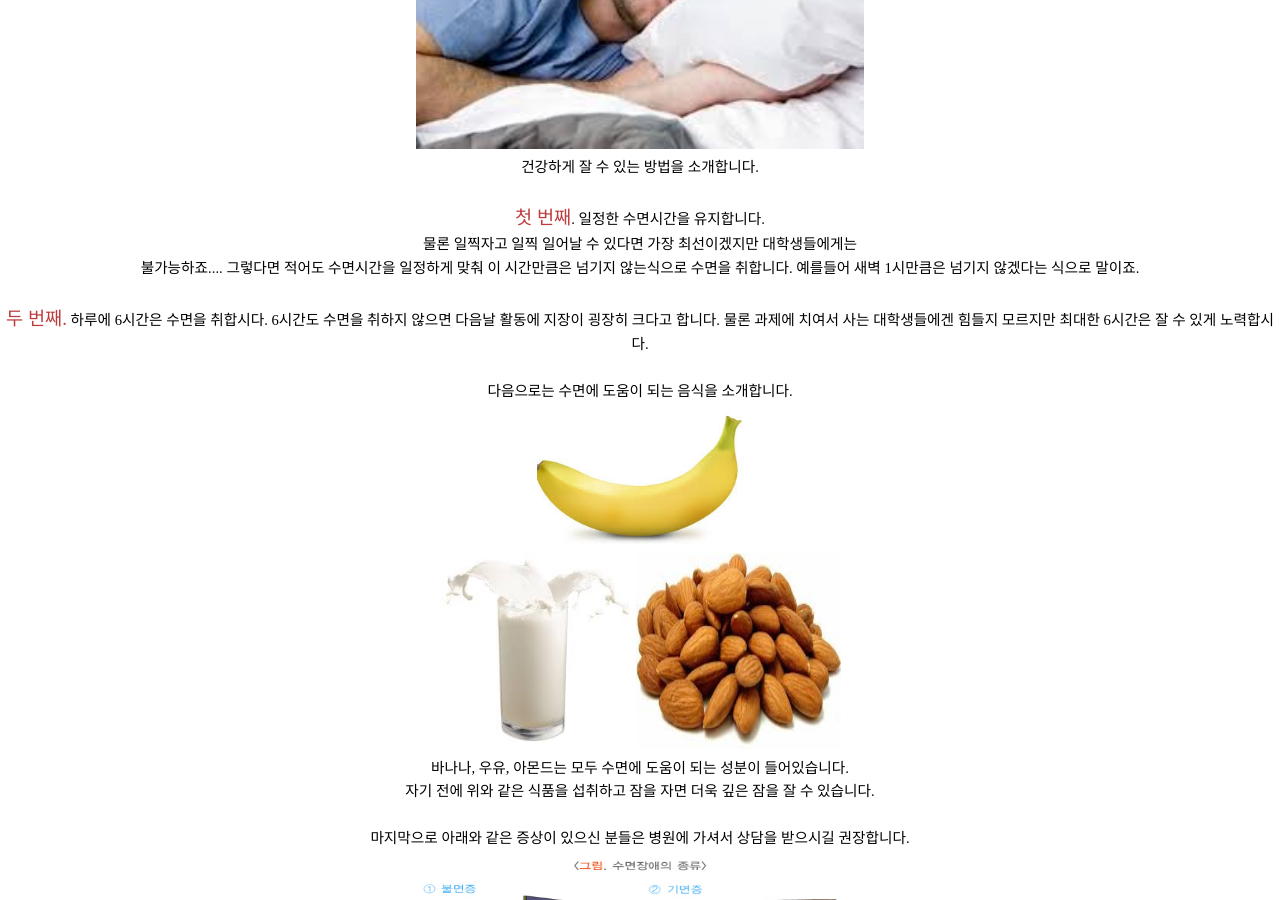
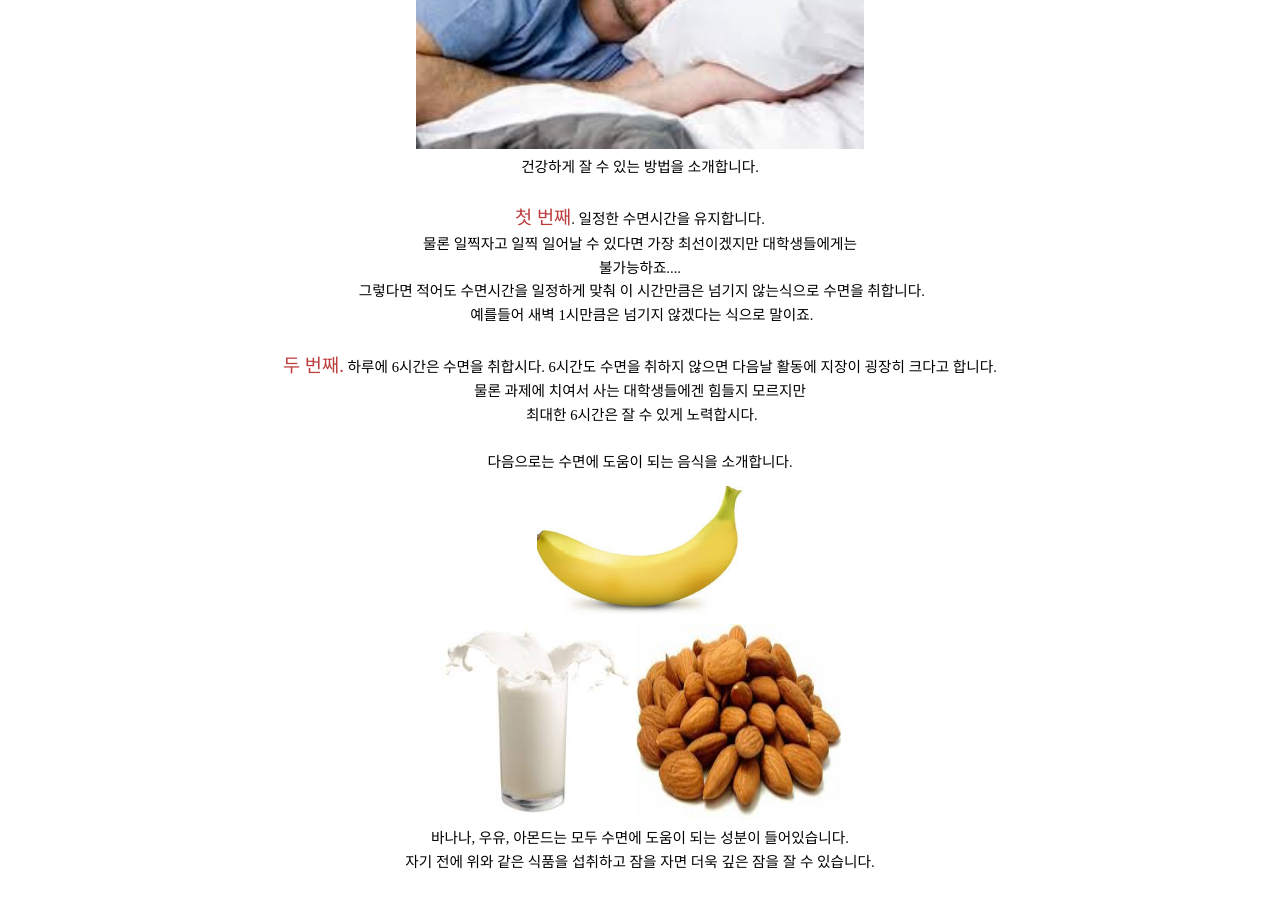
Before and after one commit to kuthealth/kuthealth.github.com, a Jekyll site: the page built from page/sleeping.html, in a window 1280 px wide and 900 px high, scrolled down 477 px. Built offline with Jekyll 4.4.1, drawn with Linux system fonts in a browser that asks for light colours.

Commit message:
Update sleeping.html

```diff
--- a/page/sleeping.html
+++ b/page/sleeping.html
@@ -168,11 +168,19 @@ div.HStyle13
 
 <P CLASS=HStyle0 STYLE='text-align:center;'><SPAN STYLE='font-size:11.0pt;font-family:"새굴림";line-height:160%'>물론 일찍자고 일찍 일어날 수 있다면 가장 최선이겠지만 대학생들에게는</SPAN></P>
 
-<P CLASS=HStyle0 STYLE='text-align:center;'><SPAN STYLE='font-size:11.0pt;font-family:"새굴림";line-height:160%'>불가능하죠.... 그렇다면 적어도 수면시간을 일정하게 맞춰 이 시간만큼은 넘기지 않는식으로 수면을 취합니다. 예를들어 새벽 1시만큼은 넘기지 않겠다는 식으로 말이죠.</SPAN></P>
+<P CLASS=HStyle0 STYLE='text-align:center;'><SPAN STYLE='font-size:11.0pt;font-family:"새굴림";line-height:160%'>불가능하죠....</SPAN></P>
+
+<P CLASS=HStyle0 STYLE='text-align:center;'><SPAN STYLE='font-size:11.0pt;font-family:"새굴림";line-height:160%'>&nbsp;그렇다면 적어도 수면시간을 일정하게 맞춰 이 시간만큼은 넘기지 않는식으로 수면을 취합니다.</SPAN></P>
+
+<P CLASS=HStyle0 STYLE='text-align:center;'><SPAN STYLE='font-size:11.0pt;font-family:"새굴림";line-height:160%'>&nbsp;예를들어 새벽 1시만큼은 넘기지 않겠다는 식으로 말이죠.</SPAN></P>
 
 <P CLASS=HStyle0 STYLE='text-align:center;'><SPAN STYLE='font-size:11.0pt;font-family:"새굴림";line-height:160%'><BR></SPAN></P>
 
-<P CLASS=HStyle0 STYLE='text-align:center;'><SPAN STYLE='font-size:14.0pt;font-family:"새굴림";font-weight:"bold";color:#bd3d3d;line-height:160%'>두 번째.</SPAN><SPAN STYLE='font-size:11.0pt;font-family:"새굴림";line-height:160%'> </SPAN><SPAN STYLE='font-size:11.0pt;font-family:"새굴림";font-weight:"bold";line-height:160%'>하루에 6시간은 수면을 취합시다.</SPAN><SPAN STYLE='font-size:11.0pt;font-family:"새굴림";line-height:160%'> 6시간도 수면을 취하지 않으면 다음날 활동에 지장이 굉장히 크다고 합니다. 물론 과제에 치여서 사는 대학생들에겐 힘들지 모르지만 최대한 6시간은 잘 수 있게 노력합시다.</SPAN></P>
+<P CLASS=HStyle0 STYLE='text-align:center;'><SPAN STYLE='font-size:14.0pt;font-family:"새굴림";font-weight:"bold";color:#bd3d3d;line-height:160%'>두 번째.</SPAN><SPAN STYLE='font-size:11.0pt;font-family:"새굴림";line-height:160%'> </SPAN><SPAN STYLE='font-size:11.0pt;font-family:"새굴림";font-weight:"bold";line-height:160%'>하루에 6시간은 수면을 취합시다.</SPAN><SPAN STYLE='font-size:11.0pt;font-family:"새굴림";line-height:160%'> 6시간도 수면을 취하지 않으면 다음날 활동에 지장이 굉장히 크다고 합니다. </SPAN></P>
+
+<P CLASS=HStyle0 STYLE='text-align:center;'><SPAN STYLE='font-size:11.0pt;font-family:"새굴림";line-height:160%'>물론 과제에 치여서 사는 대학생들에겐 힘들지 모르지만</SPAN></P>
+
+<P CLASS=HStyle0 STYLE='text-align:center;'><SPAN STYLE='font-size:11.0pt;font-family:"새굴림";line-height:160%'>&nbsp;최대한 6시간은 잘 수 있게 노력합시다.</SPAN></P>
 
 <P CLASS=HStyle0 STYLE='text-align:center;'><SPAN STYLE='font-size:11.0pt;font-family:"새굴림";line-height:160%'><BR></SPAN></P>
 
```
